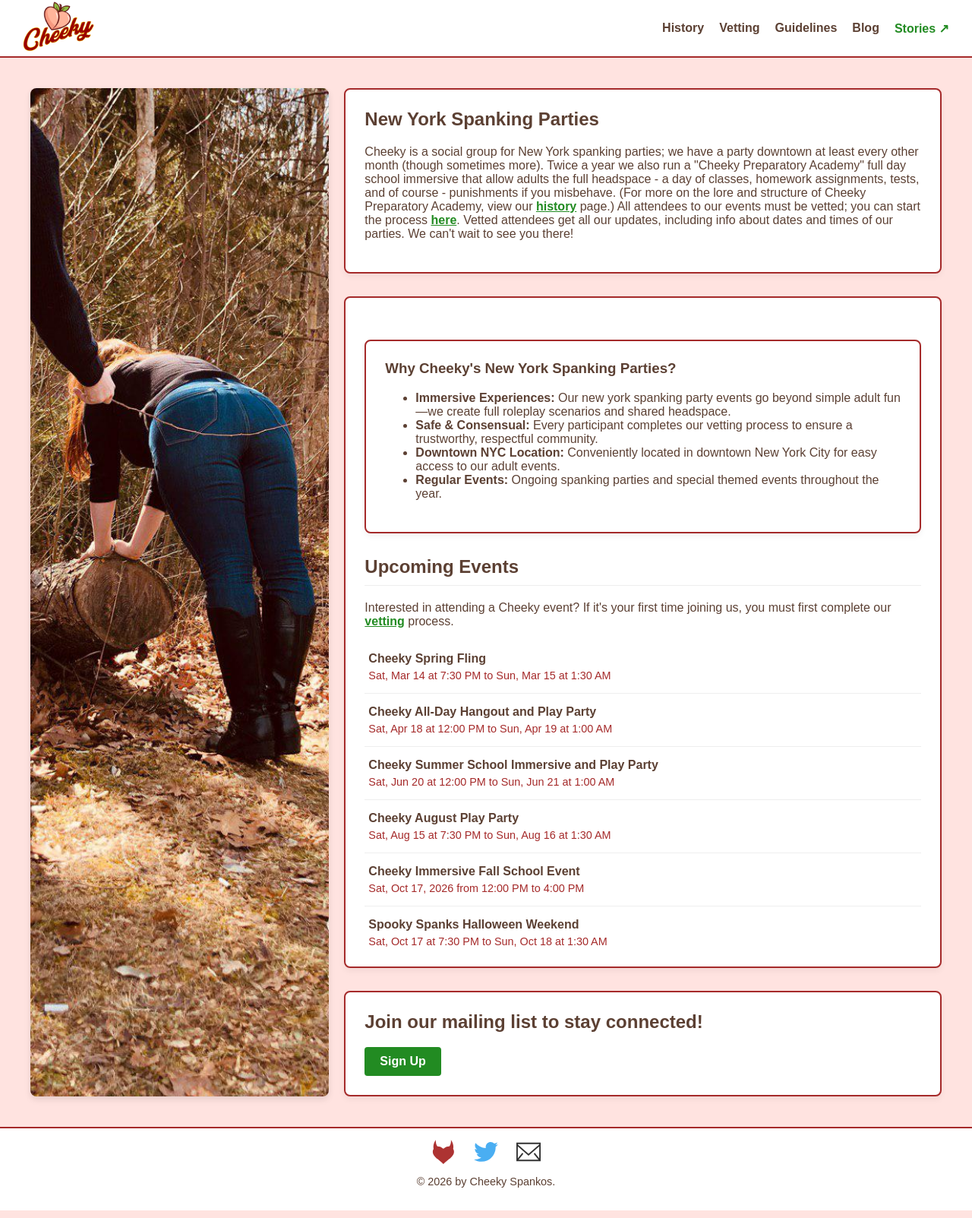
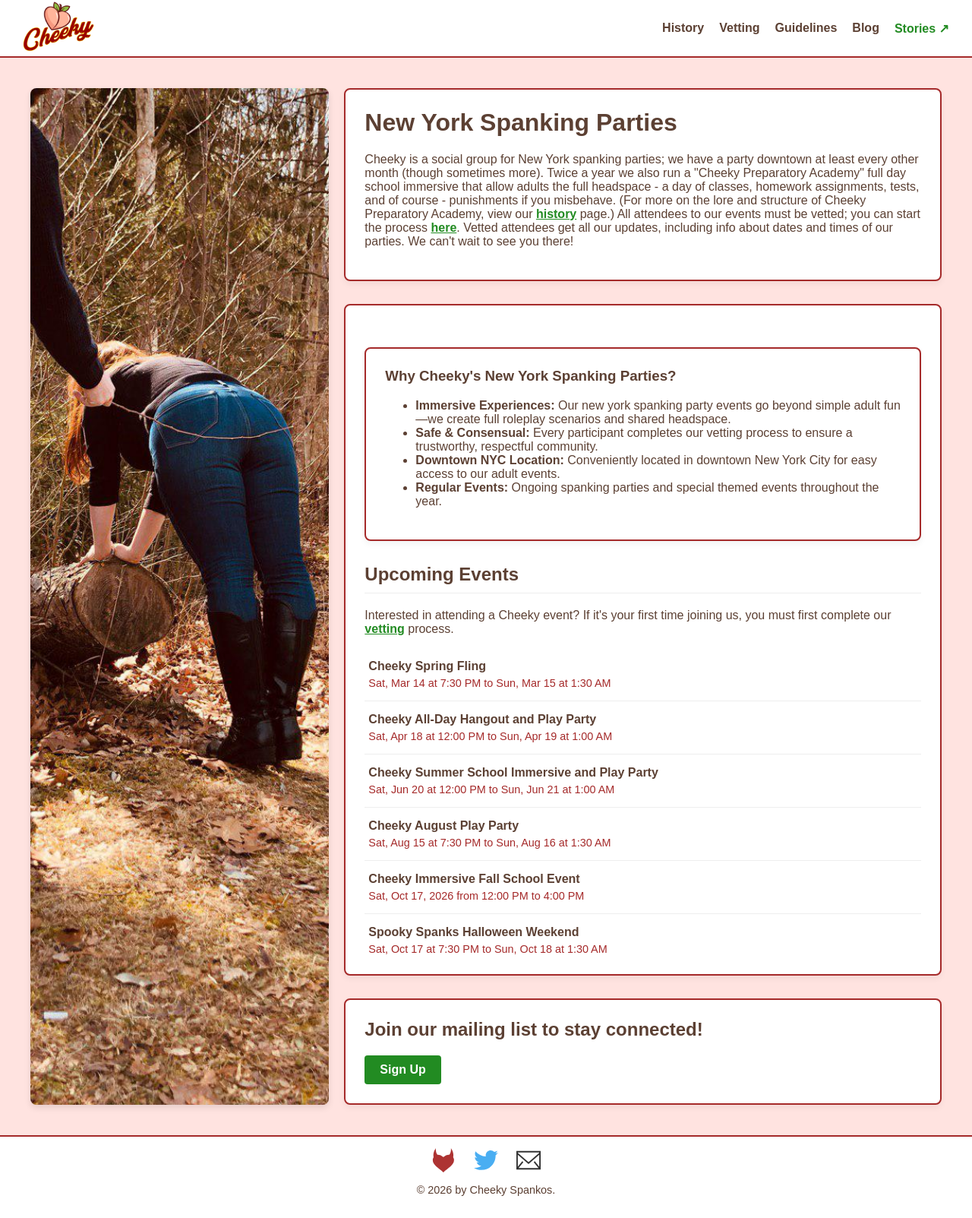
Before and after one commit to cheekyparties/cheekyparties.github.io, a Jekyll site: the page built from index.html, in a window 1280 px wide. Shown: the whole page at 76% size. Built offline with Jekyll 4.4.1, drawn with Linux system fonts in a browser that asks for light colours.

Commit message:
Change heading from h2 to h1 for emphasis

```diff
--- a/index.html
+++ b/index.html
@@ -16,7 +16,7 @@ keywords: "new york spanking party, NYC spanking events, spanking parties NYC, a
 
     <div class="text-column">
         <div class="content-box">
-            <h2>New York Spanking Parties</h2>
+            <h1>New York Spanking Parties</h1>
             <p>Cheeky is a social group for New York spanking parties; we have a party downtown at least every other month (though sometimes more). Twice a year we also run a "Cheeky Preparatory Academy" full day school immersive that allow adults the full headspace - a day of classes, homework assignments, tests, and of course - punishments if you misbehave. (For more on the lore and structure of Cheeky Preparatory Academy, view our <a href="/pages/history">history</a> page.) All attendees to our events must be vetted; you can start the process <a href="https://docs.google.com/forms/d/e/1FAIpQLSfNyt1Ty9pTPrYPeCptPrzoVUZkw4NT6I0dSMZNnmw-3E1RwQ/viewform">here</a>. Vetted attendees get all our updates, including info about dates and times of our parties. We can't wait to see you there!</p>
         </div>
         <div class="events-container">
```
